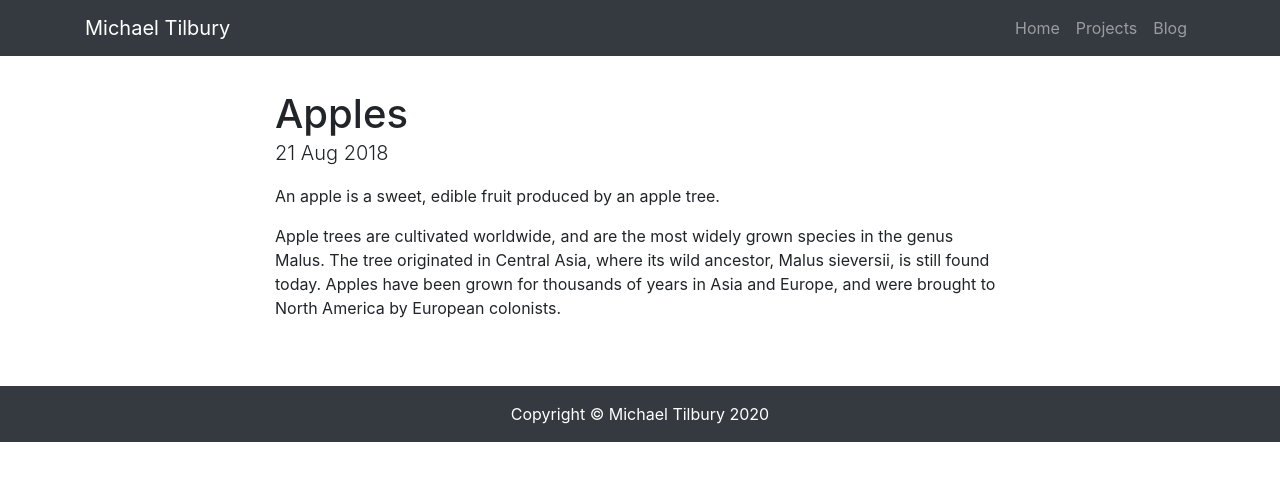
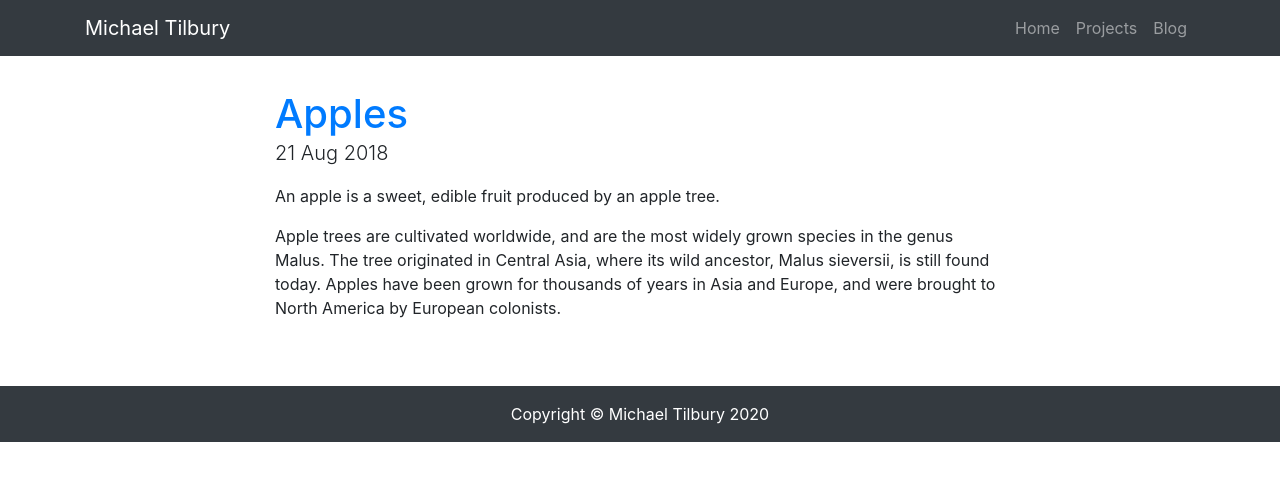
Before and after one commit to mtilbury/Personal-Site, a Jekyll site: the page built from _posts/2018-08-21-apples.md, in a window 1280 px wide. Shown: the top 481 px of the page. Built offline with Jekyll 4.4.1, drawn with Linux system fonts in a browser that asks for light colours.

Commit message:
Change blog post slug to go under blog subfolder, only use slug

```diff
--- a/_config.yml
+++ b/_config.yml
@@ -1,6 +1,7 @@
 collections:
-  authors:
+  posts:
     output: true
+    permalink: /blog/:slug
 defaults:
   - scope:
       path: ""
--- a/_layouts/post.html
+++ b/_layouts/post.html
@@ -6,7 +6,7 @@
   <div class="container">
     <div class="row">
       <div class="col-lg-8 mx-auto">
-        <h1 class="mb-0">{{ page.title }}</h1>
+        <h1 class="mb-0 text-primary">{{ page.title }}</h1>
         <p class="lead">{{ page.date | date_to_string }}</p>
         {{ content }}
       </div>
```
